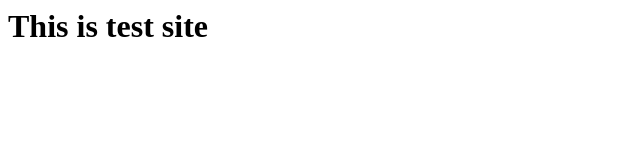
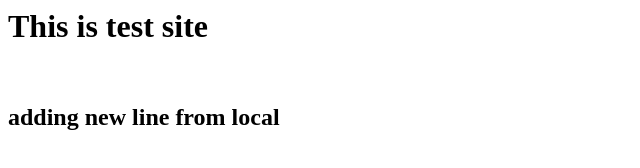
Before and after one commit to thekrupalpatel/Git, a plain HTML site: page index.html in a window 1280 px wide. Shown: the whole page, without its empty margins (0-640 px from the left). Drawn offline with Linux system fonts and the light colour scheme.

Commit message:
added new line

```diff
--- a/index.html
+++ b/index.html
@@ -1 +1,3 @@
 <h1>This is test site</h1>
+<br>
+<h2>adding new line from local</h2>
```
